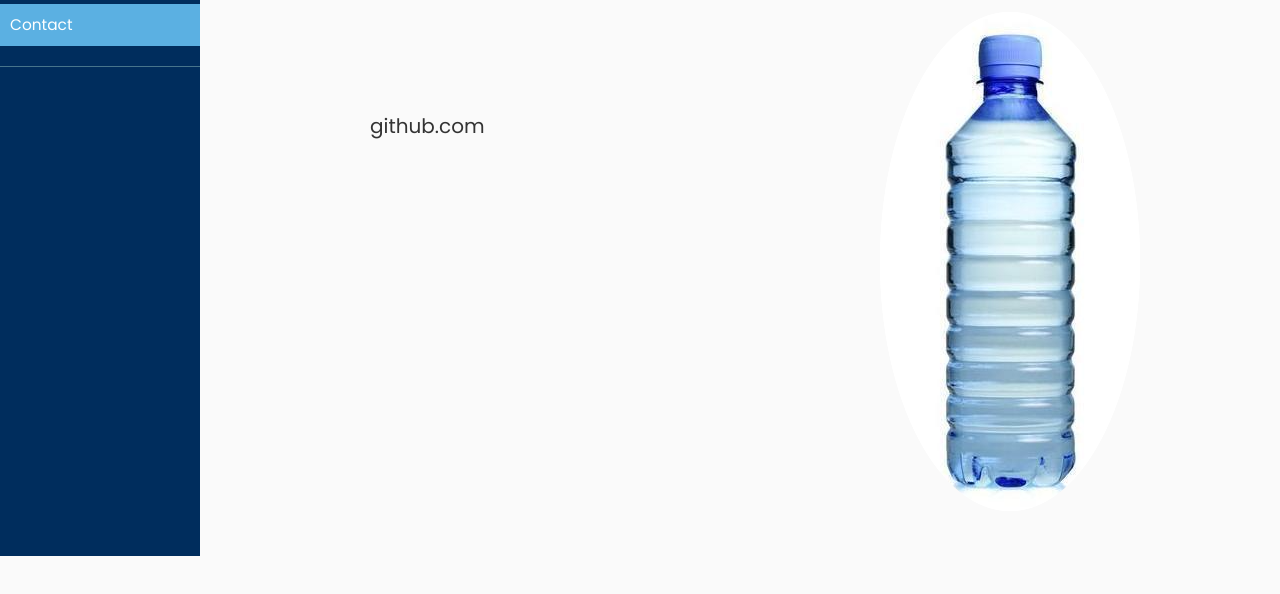
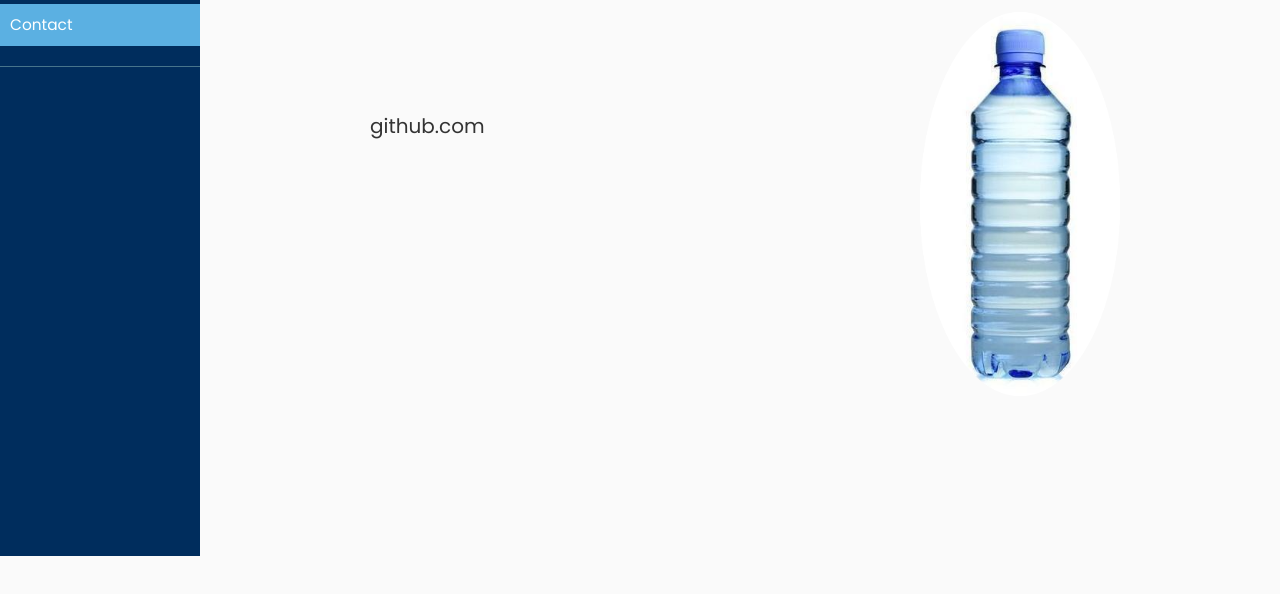
Before and after one commit to pricemc/creativeproject1, a plain HTML site: page index.html in a window 1280 px wide. Shown: the part 244-838 px from the top of the page. Drawn offline with nearby package versions, Linux system fonts and the light colour scheme.

Commit message:
Small spacing edits

```diff
--- a/styles/main.css
+++ b/styles/main.css
@@ -99,16 +99,19 @@ a[data-toggle="collapse"] {
     text-align:center;
     font-size:150px;
     letter-spacing:10px;
+    z-index:0;
 }
 
 #slogan {
     text-align:center;
     font-size:30px;
+    z-index:0;
 }
 
 #bottled-air {
     float:right;
-    margin-right:100px;
+    margin-right:120px;
+    width:200px;
     z-index:1;
 }
 
```
